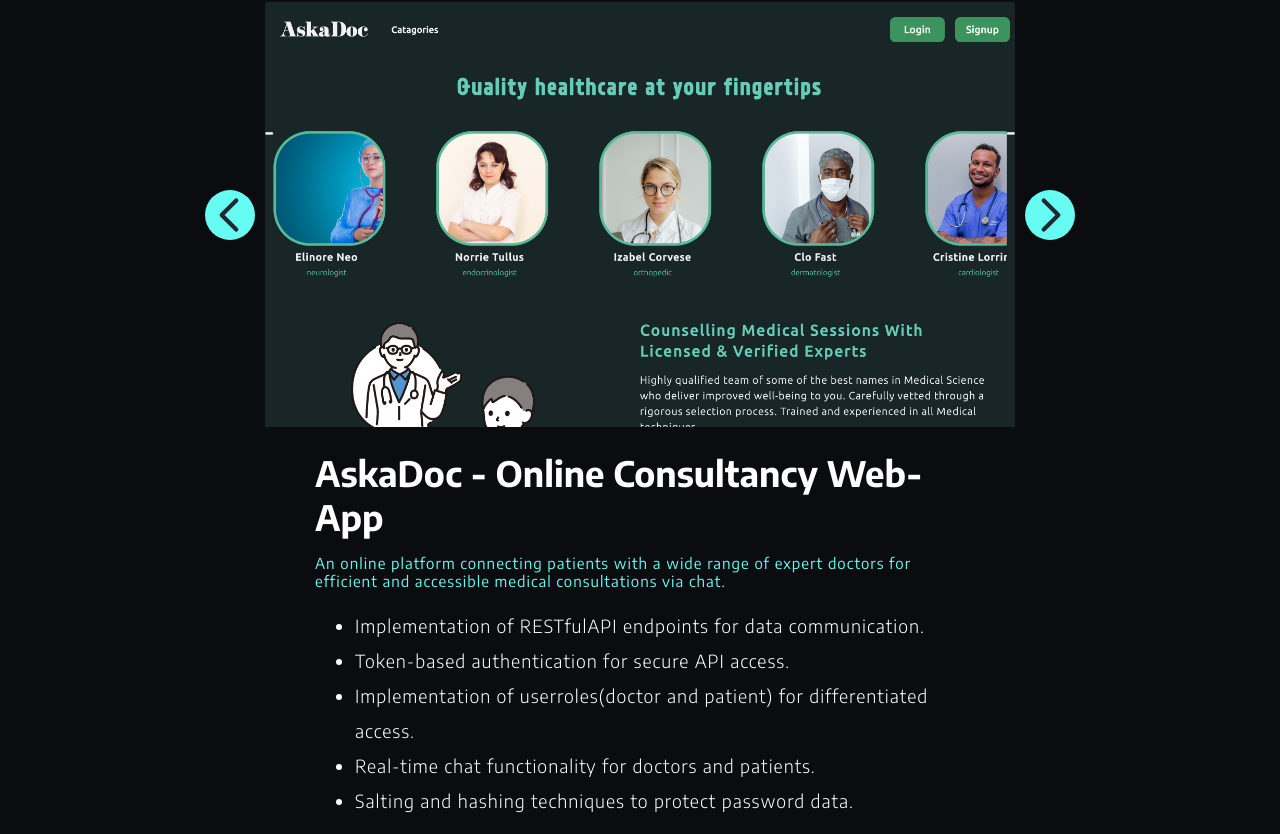
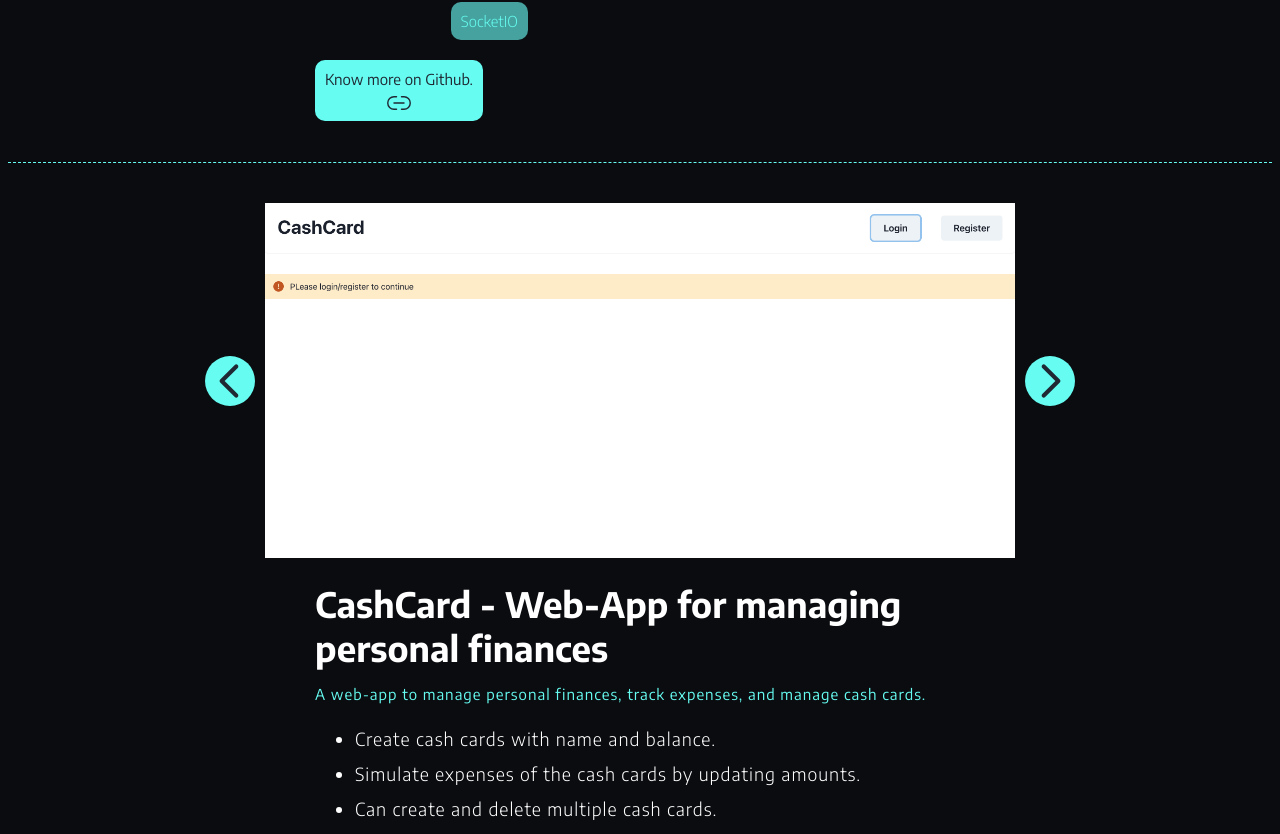
Before and after one commit to deep-1704/Deep_Prajapati_Portfolio, a React (Create React App) app: page / in a window 1280 px wide. Shown: the part 4244-5078 px from the top of the page. Built offline with nearby package versions, Linux system fonts and the light colour scheme; no server answers.

Commit message:
Update project descriptions

```diff
--- a/src/sections/projects/projects.jsx
+++ b/src/sections/projects/projects.jsx
@@ -26,29 +26,29 @@ let Projects = () => {
 
     let info = [
         {
+            "PImg": projectSS1,
+            "PTitle" : "AskaDoc - Online Consultancy Web-App",
+            "PDescription" : "An online platform connecting patients with a wide range of expert doctors for efficient and accessible medical consultations via chat.",
+            "PDetails" : [
+                "Register as a patient or a doctor.",
+                "Search for doctors based on categories.",
+                "Chat with doctors and get medical advice.",
+                "View doctor's profile and book appointments."
+            ],
+            "PTechnologies":["ReactJs","CSS","NodeJs","ExpressJs","MongoDB","JWT Authentication","SocketIO"],
+            "gitLink":"https://github.com/deep-1704/AskaDoc#askadoc"
+        },
+        {
             "PImg": projectSS2,
             "PTitle" : "CashCard - Web-App for managing personal finances",
             "PDescription" : "A web-app to manage personal finances, track expenses, and manage cash cards.",
             "PDetails" : [
-                "RESTfulAPI endpoints for data communication.",
-                "Basic authentication using Spring security."
+                "Create cash cards with name and balance.",
+                "Simulate expenses of the cash cards by updating amounts.",
+                "Can create and delete multiple cash cards."
             ],
             "PTechnologies":["ReactJs","ChakraUI","SpringBoot","Spring-Security","MySQL"],
             "gitLink":"https://github.com/deep-1704/CashCardFullStack"
-        },
-        {
-            "PImg": projectSS1,
-            "PTitle" : "AskaDoc - Online Consultancy Web-App",
-            "PDescription" : "An online platform connecting patients with a wide range of expert doctors for efficient and accessible medical consultations via chat.",
-            "PDetails" : [
-                "Implementation of RESTfulAPI endpoints for data communication.",
-                "Token-based authentication for secure API access.",
-                "Implementation of userroles(doctor and patient) for differentiated access.",
-                "Real-time chat functionality for doctors and patients.",
-                "Salting and hashing techniques to protect password data."
-            ],
-            "PTechnologies":["ReactJs","CSS","NodeJs","ExpressJs","MongoDB","JWT Authentication","SocketIO"],
-            "gitLink":"https://github.com/deep-1704/AskaDoc#askadoc"
         },
         {
             "PImg": projectSS3,
```
